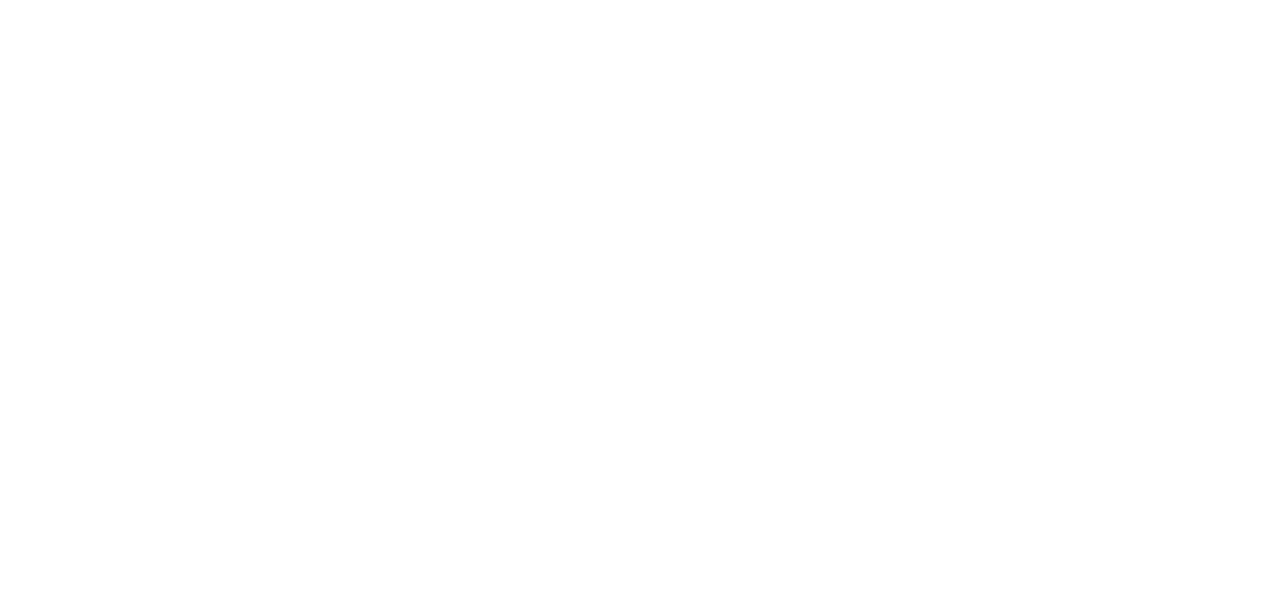
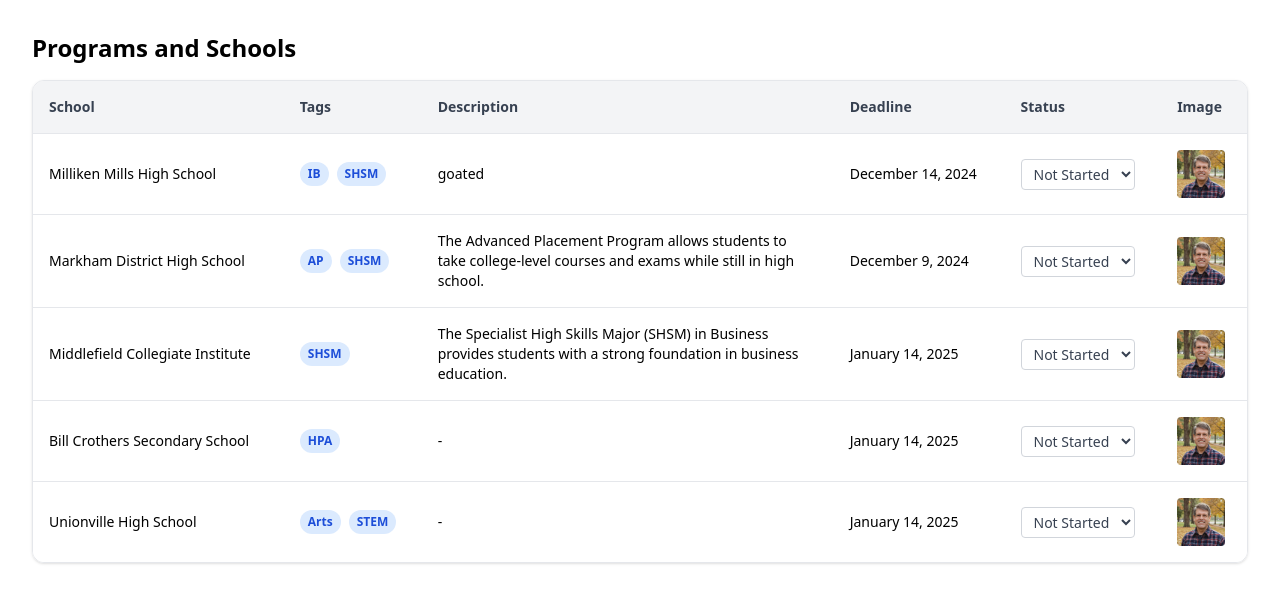
Before and after one commit to Airplane356/EduHub, a React (Create React App) app in the folder eduhub/: page /application in a window 1280 px wide. Before the commit this address had no page. Shown: the top 602 px of the page. Built offline with nearby package versions, Linux system fonts and the light colour scheme.

Commit message:
programtable

```diff
--- a/eduhub/src/App.js
+++ b/eduhub/src/App.js
@@ -1,6 +1,7 @@
 import { BrowserRouter as Router, Routes, Route } from 'react-router-dom';
 import Home from './pages/Home';
 import Programs from './pages/Programs'
+import Application from './pages/Application'
 
 function App() {
   return (
@@ -8,6 +9,7 @@
       <Routes>
         <Route path="/" element={<Home />} />
         <Route path="/programs" element={<Programs />} />
+        <Route path="/application" element={<Application />} />
       </Routes>
     </Router>
   );
--- /dev/null
+++ b/eduhub/src/components/ProgramTable.js
@@ -0,0 +1,70 @@
+import { useState } from 'react';
+import MrBirch from '../assets/MrBirch.png';
+
+const imageMap = {
+  'MrBirch.png': MrBirch,
+};
+
+const statusOptions = ['Not Started', 'In Progress', 'Submitted', 'Accepted', 'Rejected'];
+
+export default function ProgramsTable({ programs }) {
+  const [programStatus, setProgramStatus] = useState(
+    programs.reduce((acc, item) => {
+      acc[item.id] = item.status || 'Not Started';
+      return acc;
+    }, {})
+  );
+
+  const handleStatusChange = (id, newStatus) => {
+    setProgramStatus({ ...programStatus, [id]: newStatus });
+  };
+
+  return (
+    <div className="overflow-x-auto rounded-xl shadow border border-gray-200">
+      <table className="min-w-full table-auto text-sm">
+        <thead className="bg-gray-100 text-gray-700 text-left">
+          <tr>
+            <th className="p-4">School</th>
+            <th className="p-4">Tags</th>
+            <th className="p-4">Description</th>
+            <th className="p-4">Deadline</th>
+            <th className="p-4">Status</th>
+            <th className="p-4">Image</th>
+          </tr>
+        </thead>
+        <tbody className="bg-white">
+          {programs.map((item) => (
+            <tr key={item.id} className="border-t hover:bg-gray-50">
+              <td className="p-4 font-medium">{item.school}</td>
+              <td className="p-4 space-x-2">
+                {item.tags.map((tag, i) => (
+                  <span key={i} className="inline-block bg-blue-100 text-blue-700 px-2 py-1 rounded-full text-xs font-semibold">
+                    {tag}
+                  </span>
+                ))}
+              </td>
+              <td className="p-4 max-w-sm">{item.description || '-'}</td>
+              <td className="p-4">{item.deadline}</td>
+              <td className="p-4">
+                <select
+                  value={programStatus[item.id]}
+                  onChange={(e) => handleStatusChange(item.id, e.target.value)}
+                  className="bg-white border border-gray-300 rounded px-2 py-1 text-sm text-gray-700 focus:outline-none focus:ring-1 focus:ring-blue-500"
+                >
+                  {statusOptions.map((status) => (
+                    <option key={status} value={status}>
+                      {status}
+                    </option>
+                  ))}
+                </select>
+              </td>
+              <td className="p-4">
+                <img src={imageMap[item.imageSrc]} alt={item.school} className="w-12 h-12 object-cover rounded" />
+              </td>
+            </tr>
+          ))}
+        </tbody>
+      </table>
+    </div>
+  );
+}
--- a/eduhub/src/data/ProgramList.json
+++ b/eduhub/src/data/ProgramList.json
@@ -6,7 +6,8 @@
       "description": "goated",
       "imageSrc": "MrBirch.png",
       "linkTo": "/programs/ib",
-      "deadline": "December 14, 2024"
+      "deadline": "December 14, 2024",
+      "status": "N/A"
     },
     {
       "id": 2,
@@ -15,7 +16,8 @@
       "description": "The Advanced Placement Program allows students to take college-level courses and exams while still in high school.",
       "imageSrc": "MrBirch.png",
       "linkTo": "/programs/ap",
-      "deadline": "December 9, 2024"
+      "deadline": "December 9, 2024",
+      "status": "N/A"
     },
     {
       "id": 3,
@@ -24,7 +26,8 @@
       "description": "The Specialist High Skills Major (SHSM) in Business provides students with a strong foundation in business education.",
       "imageSrc": "MrBirch.png",
       "linkTo": "/programs/shsm-business",
-      "deadline": "January 14, 2025"
+      "deadline": "January 14, 2025",
+      "status": "N/A"
     },
     {
       "id": 4,
@@ -33,7 +36,8 @@
       "description": "",
       "imageSrc": "MrBirch.png",
       "linkTo": "/programs/shsm-business",
-      "deadline": "January 14, 2025"
+      "deadline": "January 14, 2025",
+      "status": "N/A"
     },
     {
       "id": 5,
@@ -42,6 +46,7 @@
       "description": "",
       "imageSrc": "MrBirch.png",
       "linkTo": "/programs/shsm-business",
-      "deadline": "January 14, 2025"
+      "deadline": "January 14, 2025",
+      "status": "N/A"
     }
 ]
--- a/eduhub/src/pages/Application.js
+++ b/eduhub/src/pages/Application.js
@@ -0,0 +1,13 @@
+import programs from '../data/ProgramList.json'; // make sure your JSON file is imported properly
+import ProgramTable from '../components/ProgramTable';
+
+function Application() {
+  return (
+    <div className="p-8">
+      <h1 className="text-2xl font-semibold mb-4">Programs and Schools</h1>
+      <ProgramTable programs={programs} />
+    </div>
+  );
+}
+
+export default Application;
```
